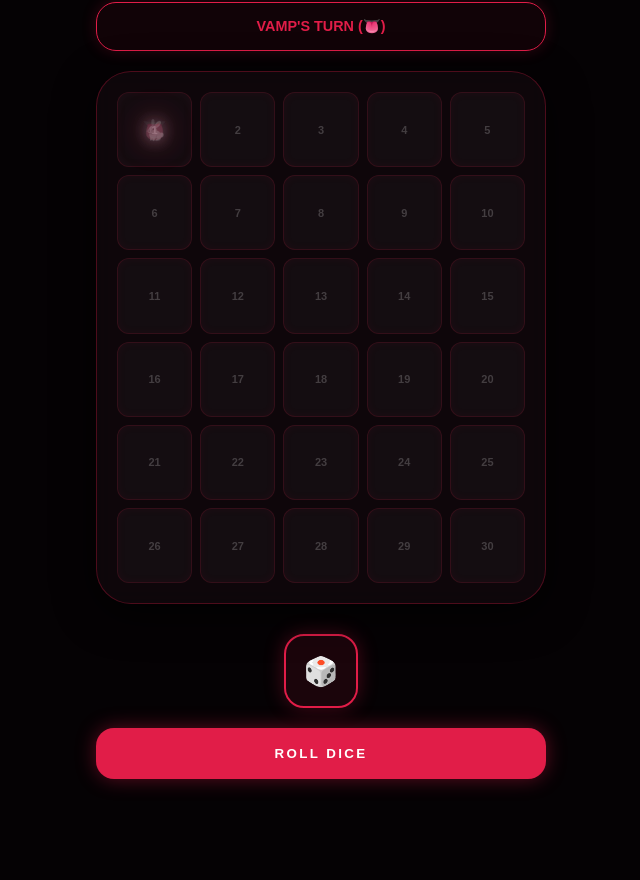
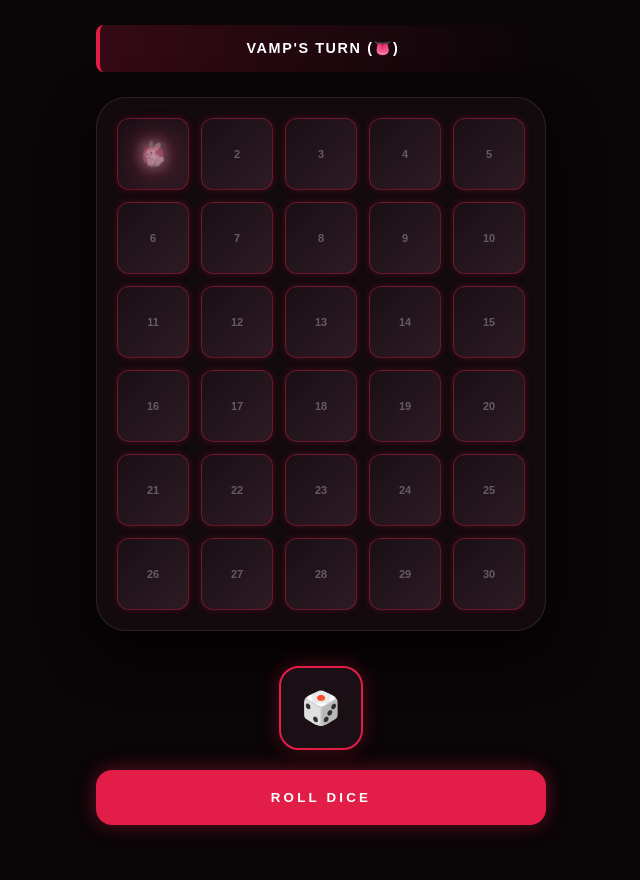
Before and after one commit to gauravinodgupta33-lang/Couple-game, a plain HTML site: page index.html in a window 1280 px wide. Shown: the part 69-949 px from the top of the page, without its empty margins (319-959 px from the left). Before the commit the page ends 898 px from the top, so only its background shows below. Drawn offline with Linux system fonts and the light colour scheme.

Commit message:
Update index.html

```diff
--- a/index.html
+++ b/index.html
@@ -6,8 +6,8 @@
     <title>Couple Board Game</title>
     <style>
         :root {
-            --accent: #e11d48;
-            --bg: #050204;
+            --rose: #e11d48;
+            --bg: #0a0507;
         }
         body {
             margin: 0; padding: 20px; background: var(--bg); color: #fff;
@@ -15,60 +15,66 @@
         }
         .container { max-width: 450px; width: 100%; }
 
-        .header { text-align: center; margin-bottom: 25px; }
-        .header h1 { font-size: 1.4rem; letter-spacing: 0.2rem; text-transform: uppercase; color: #fff; margin: 0; }
+        .header { text-align: center; margin-bottom: 30px; }
+        .header h1 {
+            font-size: 1.5rem; letter-spacing: 0.3rem; text-transform: uppercase;
+            color: #fff; margin-bottom: 10px;
+        }
 
         .status-bar {
-            text-align: center; margin-bottom: 20px; padding: 15px;
-            background: rgba(225, 29, 72, 0.05); border-radius: 20px;
-            border: 1px solid var(--accent); color: var(--accent);
-            font-size: 0.9rem; font-weight: 700; text-transform: uppercase;
-            box-shadow: 0 0 15px rgba(225, 29, 72, 0.2);
+            text-align: center; margin-bottom: 25px; padding: 15px;
+            background: linear-gradient(90deg, rgba(225,29,72,0.2), transparent);
+            border-left: 4px solid var(--rose); border-radius: 8px;
+            font-size: 0.9rem; font-weight: 700; letter-spacing: 0.1rem;
         }
 
         .board {
-            background: rgba(20, 10, 15, 0.6); padding: 20px; border-radius: 35px;
-            border: 1px solid rgba(225, 29, 72, 0.3); backdrop-filter: blur(10px);
-            box-shadow: 0 10px 40px rgba(0,0,0,0.8);
+            background: #120a0d; padding: 20px; border-radius: 30px;
+            border: 1px solid rgba(255,255,255,0.1); box-shadow: 0 20px 50px rgba(0,0,0,0.8);
         }
-        .grid { display: grid; grid-template-columns: repeat(5, 1fr); gap: 8px; }
+        .grid { display: grid; grid-template-columns: repeat(5, 1fr); gap: 12px; }
+
+        /* UPDATED: Glowing Gradient Cells */
         .cell {
-            aspect-ratio: 1; background: rgba(255, 255, 255, 0.03); border-radius: 12px;
+            aspect-ratio: 1;
+            background: linear-gradient(135deg, #1a0f15, #2d1b24);
+            border-radius: 12px;
             display: flex; align-items: center; justify-content: center;
-            font-size: 11px; font-weight: 600; color: rgba(255, 255, 255, 0.2);
-            border: 1px solid rgba(225, 29, 72, 0.15);
-            box-shadow: inset 0 0 10px rgba(225, 29, 72, 0.05);
+            font-size: 11px; font-weight: 800; color: rgba(255,255,255,0.3);
+            border: 1px solid rgba(225, 29, 72, 0.4);
+            box-shadow: 0 0 8px rgba(225, 29, 72, 0.2);
             position: relative;
+            transition: 0.3s;
         }
 
         /* Token with intense glow */
         .token {
-            font-size: 20px; position: absolute; z-index: 10;
-            filter: drop-shadow(0 0 8px rgba(255,255,255,1)) drop-shadow(0 0 15px var(--accent));
-            transition: all 0.5s cubic-bezier(0.2, 0.8, 0.2, 1);
+            font-size: 24px; position: absolute;
+            filter: drop-shadow(0 0 8px rgba(255,255,255,1)) drop-shadow(0 0 15px var(--rose));
+            z-index: 10;
         }
 
-        .dice-area { display: flex; flex-direction: column; align-items: center; gap: 20px; margin: 30px 0; }
+        .dice-area { display: flex; flex-direction: column; align-items: center; gap: 20px; margin: 35px 0; }
         .dice-display {
-            width: 70px; height: 70px; background: rgba(225, 29, 72, 0.1);
+            width: 80px; height: 80px; background: #1a0f15;
             display: flex; align-items: center; justify-content: center;
-            font-size: 28px; font-weight: 800; border-radius: 20px;
-            border: 2px solid var(--accent); color: var(--accent);
+            font-size: 32px; font-weight: 800; border-radius: 20px;
+            border: 2px solid var(--rose); color: var(--rose);
             box-shadow: 0 0 20px rgba(225, 29, 72, 0.3);
         }
 
         .roll-btn {
-            width: 100%; padding: 18px; background: var(--accent); border: none;
-            border-radius: 18px; color: white; font-weight: 800; cursor: pointer;
-            text-transform: uppercase; letter-spacing: 0.15rem;
+            width: 100%; padding: 20px; background: var(--rose); border: none;
+            border-radius: 16px; color: white; font-weight: 800; cursor: pointer;
+            text-transform: uppercase; letter-spacing: 0.2rem;
             box-shadow: 0 0 20px rgba(225, 29, 72, 0.4);
         }
 
         .overlay { position: fixed; inset: 0; background: rgba(0,0,0,0.95); display: none; align-items: center; justify-content: center; z-index: 100; }
         .card {
-            background: #0d0508; border: 1px solid var(--accent); padding: 40px;
+            background: #0d0508; border: 1px solid var(--rose); padding: 40px;
             border-radius: 30px; text-align: center; width: 80%;
-            box-shadow: 0 0 30px rgba(225, 29, 72, 0.3);
+            box-shadow: 0 0 40px rgba(225, 29, 72, 0.3);
         }
     </style>
 </head>
@@ -87,10 +93,10 @@
 
     <div class="overlay" id="overlay">
         <div class="card">
-            <h2 id="card-square" style="color:var(--accent); margin-top:0;">SQUARE 1</h2>
+            <h2 id="card-square" style="color:var(--rose); margin-top:0;">SQUARE 1</h2>
             <p id="card-text" style="margin: 30px 0; font-size: 1.1rem; line-height: 1.6;">...</p>
             <div style="display:flex; gap:10px;">
-                <button class="roll-btn" style="background: transparent; border: 1px solid var(--accent);" onclick="tryAgain()">Retry</button>
+                <button class="roll-btn" style="background: transparent; border: 1px solid var(--rose);" onclick="tryAgain()">Retry</button>
                 <button class="roll-btn" onclick="acceptTask()">Accept</button>
             </div>
         </div>
@@ -98,7 +104,7 @@
 </div>
 
 <script>
-    const taskDatabase = { /* Add your 200 tasks */ };
+    const taskDatabase = { /* 1-200 tasks */ };
     let state = { p1: 1, p2: 1, active: 1, currentRoll: 0 };
 
     function updateStatus() {
```
